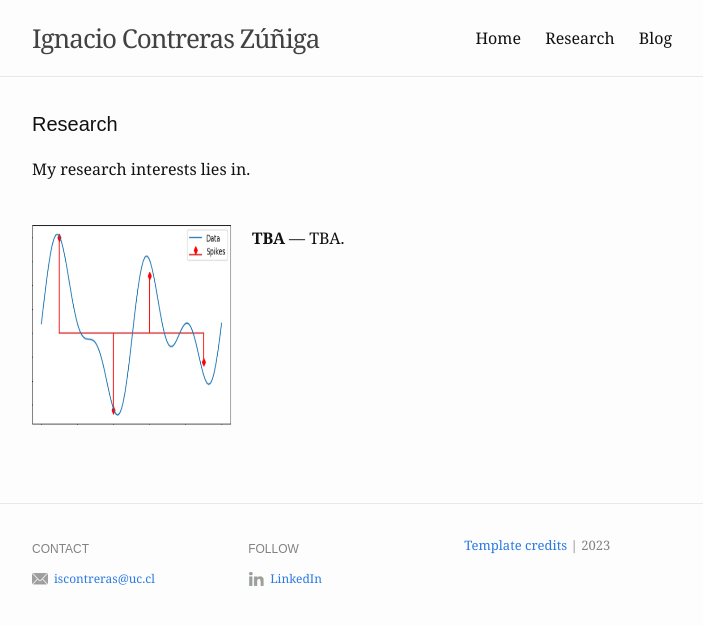
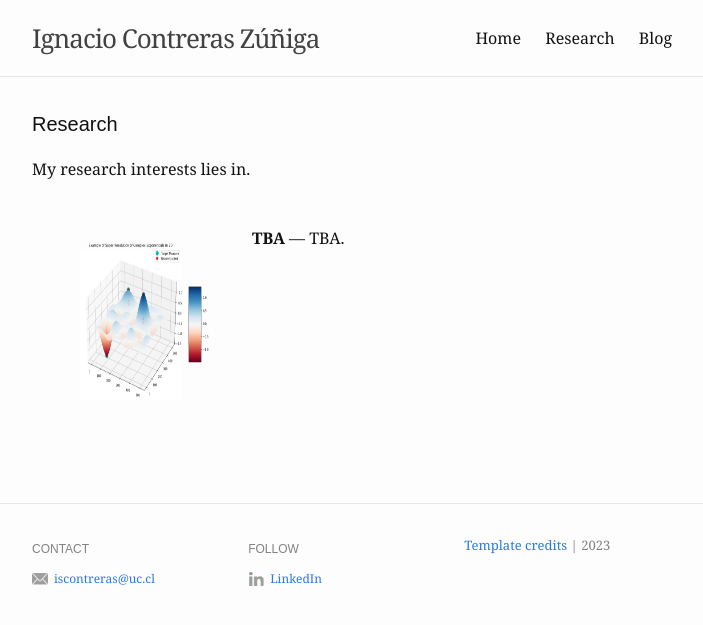
Before and after one commit to ignacontreras/ignacontreras.github.io, a Jekyll site: the page built from research.md, in a window 1280 px wide. Shown: the top 625 px of the page, without its empty margins (288-991 px from the left). Built offline with Jekyll 4.4.1, drawn with Linux system fonts in a browser that asks for light colours.

Commit message:
Update research.md

```diff
--- a/research.md
+++ b/research.md
@@ -5,8 +5,8 @@ slug: /research
 items:
   - title: TBA
     image:
-      src: /assets/img/research/spikes_wp.PNG
-      alt: spikes_wp
+      src: /assets/img/research/Thesis_Example.PNG
+      alt: Thesis_Example
     description: TBA.
 ---
 
```
